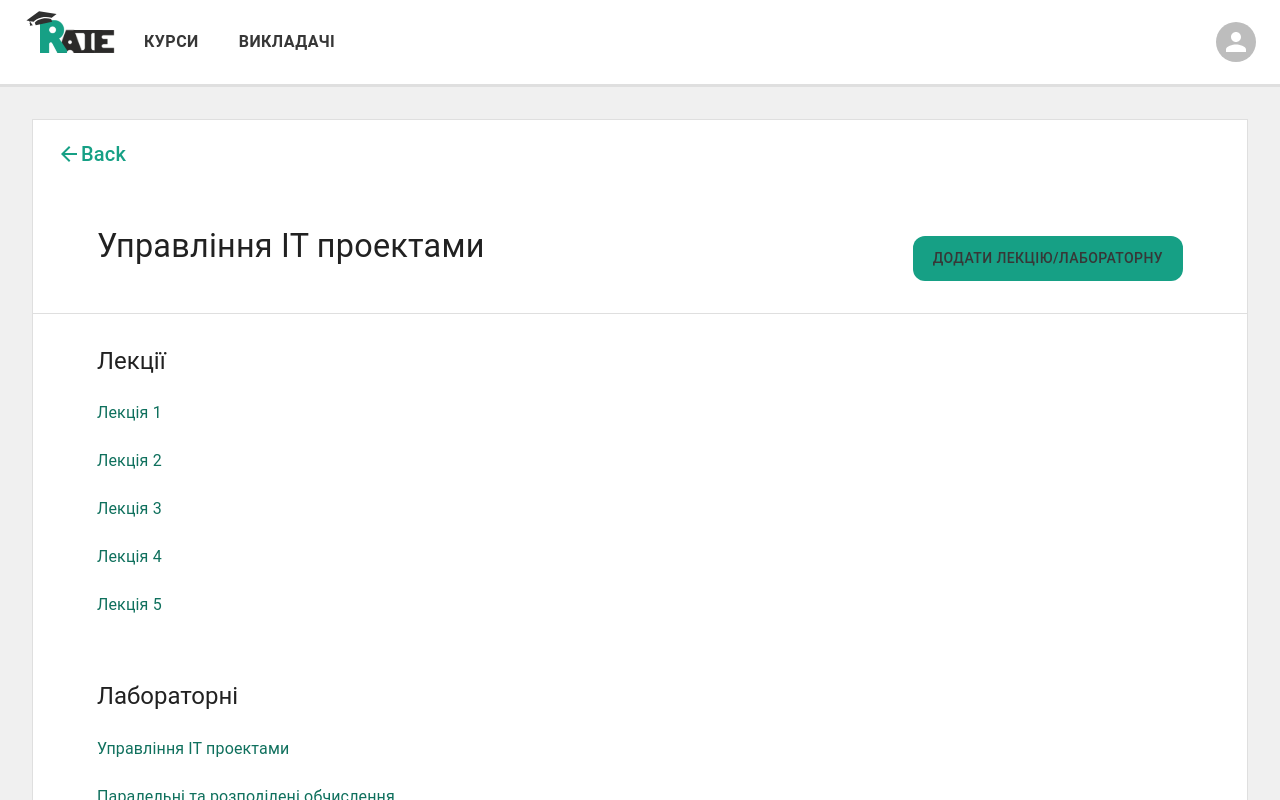
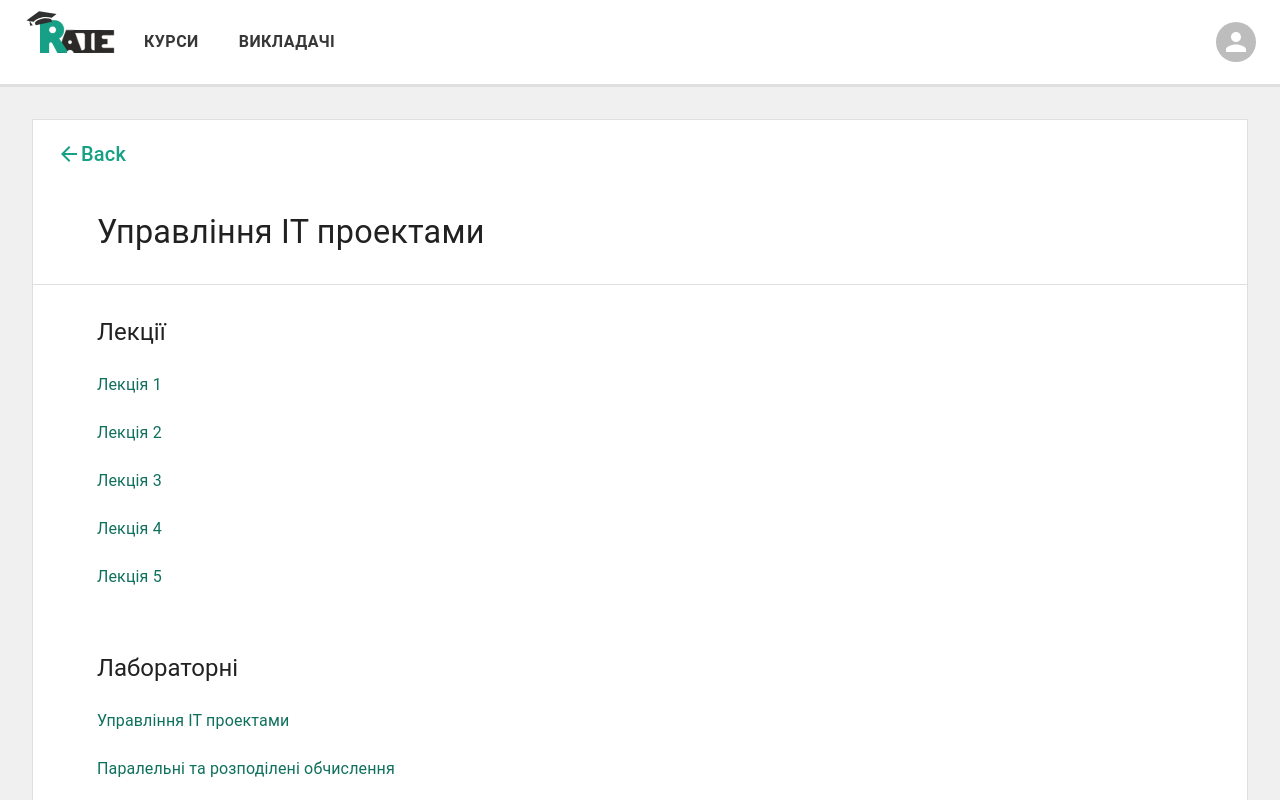
Before and after one commit to lnu-rate/rate-ui, a React (Create React App) app: page /courses/1 in a window 1280 px wide. Shown: the top 800 px of the page. Built offline with nearby package versions, Linux system fonts and the light colour scheme.

Commit message:
Fix hide button

```diff
--- a/src/pages/CourseInfoPage.jsx
+++ b/src/pages/CourseInfoPage.jsx
@@ -15,7 +15,7 @@ const CourseInfoPage = () => {
   // id = null;
   const [isAddNewCourseOpen, setAddNewCourseOpen] = useState(false);
 
-  const USER_ROLE = 'lecturer';
+  const USER_ROLE = localStorage.getItem('role');
 
   return (
     <>
@@ -34,15 +34,14 @@ const CourseInfoPage = () => {
           }}
         >
           <Typography variant="h4">Управління ІТ проектами</Typography>
-          {USER_ROLE === ADMIN_ROLE ||
-            (USER_ROLE === LECTURER_ROLE && (
+          {(USER_ROLE === ADMIN_ROLE || USER_ROLE === LECTURER_ROLE) && (
             <Button
               variant="contained"
               onClick={() => setAddNewCourseOpen(true)}
             >
               Додати лекцію/лабораторну
             </Button>
-            ))}
+          )}
         </Stack>
         <CourseInfoLectionList />
         <CourseInfoLabList />
```
Lines whose indentation alone changed are shown as unchanged.
